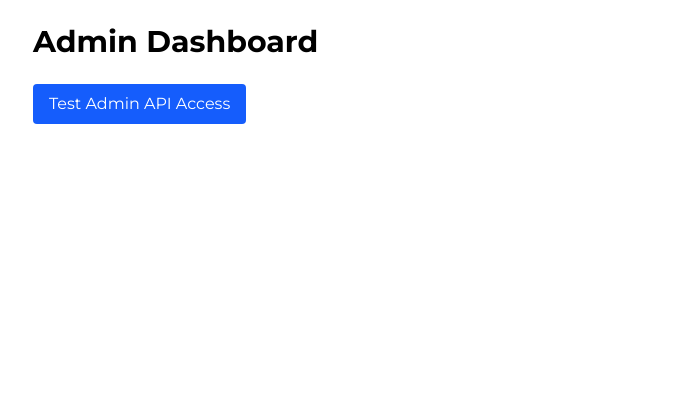
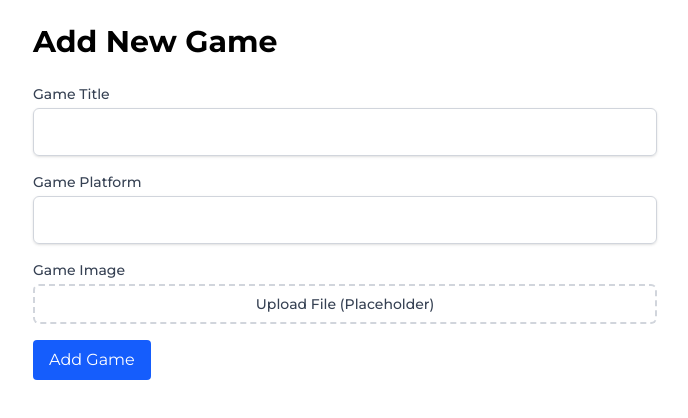
Before and after one commit to kLaz3r/retroweb, a Next.js app: page /admin in a window 1280 px wide. Shown: the top 418 px of the page, without its empty margins (295-983 px from the left). Built offline with nearby package versions, Linux system fonts and the light colour scheme.

Commit message:
mock form in admin page

```diff
--- a/src/app/admin/page.tsx
+++ b/src/app/admin/page.tsx
@@ -2,42 +2,70 @@
 import { useState } from "react";
 
 export default function AdminPage() {
-  const [apiResponse, setApiResponse] = useState("");
-  const [loading, setLoading] = useState(false);
+  const [gameTitle, setGameTitle] = useState("");
+  const [gamePlatform, setGamePlatform] = useState("");
 
-  const testAuth = async () => {
-    try {
-      setLoading(true);
-      const res = await fetch("/api/admin/test");
-      if (!res.ok) throw new Error(`HTTP error! status: ${res.status}`);
-      const data = (await res.json()) as { message: string };
-      setApiResponse(data.message);
-    } catch (error) {
-      setApiResponse(
-        `Error connecting to API: ${error instanceof Error ? error.message : String(error)}`,
-      );
-    } finally {
-      setLoading(false);
-    }
+  const handleSubmit = (e: React.FormEvent) => {
+    e.preventDefault();
+    // Handle form submission logic here
+    console.log({ gameTitle, gamePlatform });
   };
 
   return (
     <div className="mx-auto max-w-2xl p-6">
-      <h1 className="mb-6 text-3xl font-bold">Admin Dashboard</h1>
-      <div className="space-y-4">
+      <h1 className="mb-6 text-3xl font-bold">Add New Game</h1>
+      <form onSubmit={handleSubmit} className="space-y-4">
+        <div>
+          <label
+            htmlFor="gameTitle"
+            className="block text-sm font-medium text-gray-700"
+          >
+            Game Title
+          </label>
+          <input
+            type="text"
+            id="gameTitle"
+            value={gameTitle}
+            onChange={(e) => setGameTitle(e.target.value)}
+            className="mt-1 block h-12 w-full rounded-md border border-gray-300 shadow-sm focus:border-indigo-500 focus:ring-indigo-500 sm:text-sm"
+          />
+        </div>
+        <div>
+          <label
+            htmlFor="gamePlatform"
+            className="block text-sm font-medium text-gray-700"
+          >
+            Game Platform
+          </label>
+          <input
+            type="text"
+            id="gamePlatform"
+            value={gamePlatform}
+            onChange={(e) => setGamePlatform(e.target.value)}
+            className="mt-1 block h-12 w-full rounded-md border border-gray-300 shadow-sm focus:border-indigo-500 focus:ring-indigo-500 sm:text-sm"
+          />
+        </div>
+        <div>
+          <label className="block text-sm font-medium text-gray-700">
+            Game Image
+          </label>
+          <div className="mt-1">
+            {/* Placeholder for Uploadthing button */}
+            <button
+              type="button"
+              className="w-full rounded-md border-2 border-dashed border-gray-300 px-4 py-2 text-center text-sm font-medium text-gray-700 hover:border-gray-400"
+            >
+              Upload File (Placeholder)
+            </button>
+          </div>
+        </div>
         <button
-          onClick={testAuth}
-          className="rounded bg-blue-600 px-4 py-2 text-white hover:bg-blue-700 disabled:opacity-50"
-          disabled={loading}
+          type="submit"
+          className="rounded bg-blue-600 px-4 py-2 text-white hover:bg-blue-700"
         >
-          {loading ? "Testing..." : "Test Admin API Access"}
+          Add Game
         </button>
-        {apiResponse && (
-          <div className="rounded-md bg-gray-100 p-4">
-            API Response: {apiResponse}
-          </div>
-        )}
-      </div>
+      </form>
     </div>
   );
 }
```
